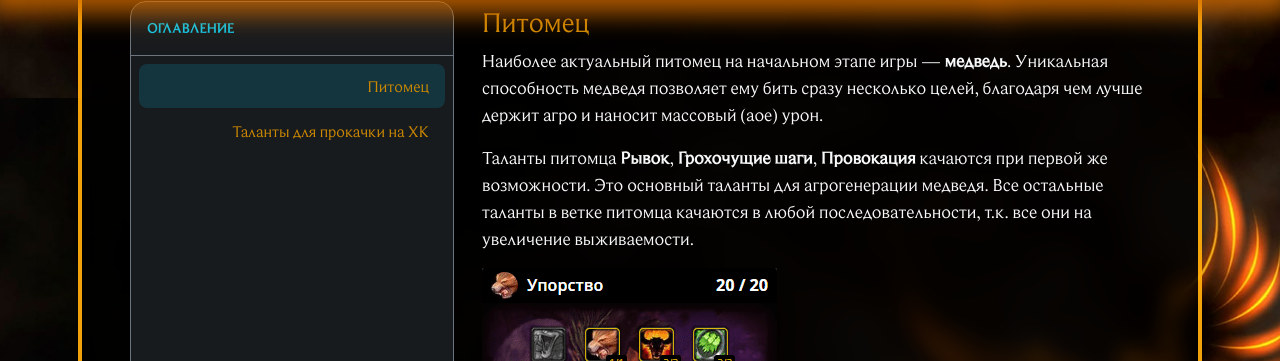
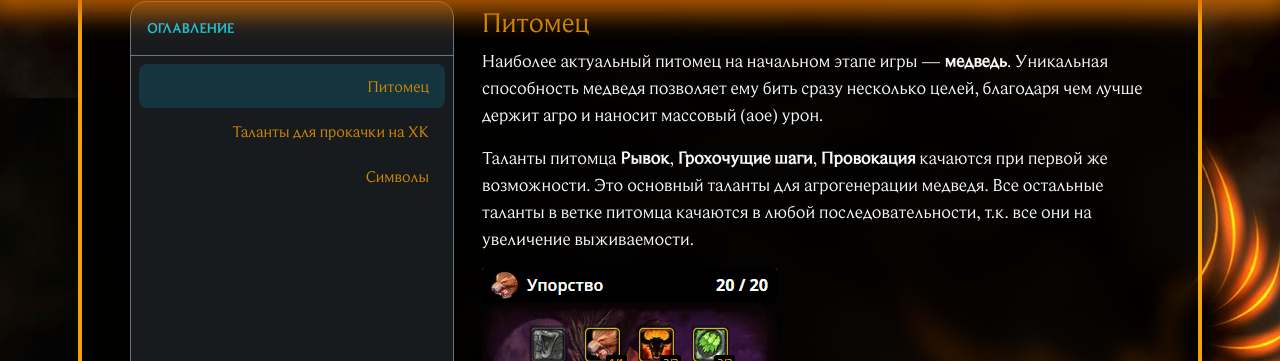
Before and after one commit to Phoenix-Guilds/phoenix-guilds.github.io, a Jekyll site: the page built from _guides/hk-gayd-po-ohotniku-bm-povelitel-zverey-ot-silmy.md, in a window 1280 px wide and 900 px high, scrolled down 708 px. Shown: the part 94-455 px from the top of the window. Built offline with Jekyll 4.4.1, drawn with Linux system fonts in a browser that asks for light colours; nearby versions of some CDN libraries; library files that are not in the unit come from our copies.

Commit message:
Update Гайды “hk-gayd-po-ohotniku-bm-povelitel-zverey-ot-silmy”

```diff
--- a/_guides/hk-gayd-po-ohotniku-bm-povelitel-zverey-ot-silmy.md
+++ b/_guides/hk-gayd-po-ohotniku-bm-povelitel-zverey-ot-silmy.md
@@ -11,8 +11,6 @@ description: Миша, фас. Или как скинуть с себя отве
 Таланты питомца **Рывок**, **Грохочущие шаги**, **Провокация** качаются при первой же возможности. Это основный таланты для агрогенерации медведя. Все остальные таланты в ветке питомца качаются в любой последовательности, т.к. все они на увеличение выживаемости.
 
 ![Таланты питомца](/nest/assets/images/uploads/изображение_2026-03-31_185141303.png)
-
-
 
 ### Таланты для прокачки на ХК
 
@@ -79,3 +77,7 @@ description: Миша, фас. Или как скинуть с себя отве
 78-79 Смертоносные выстрелы на 2
 
 ![билд бм](/nest/assets/images/uploads/хант.png)
+
+
+
+### Символы
```
